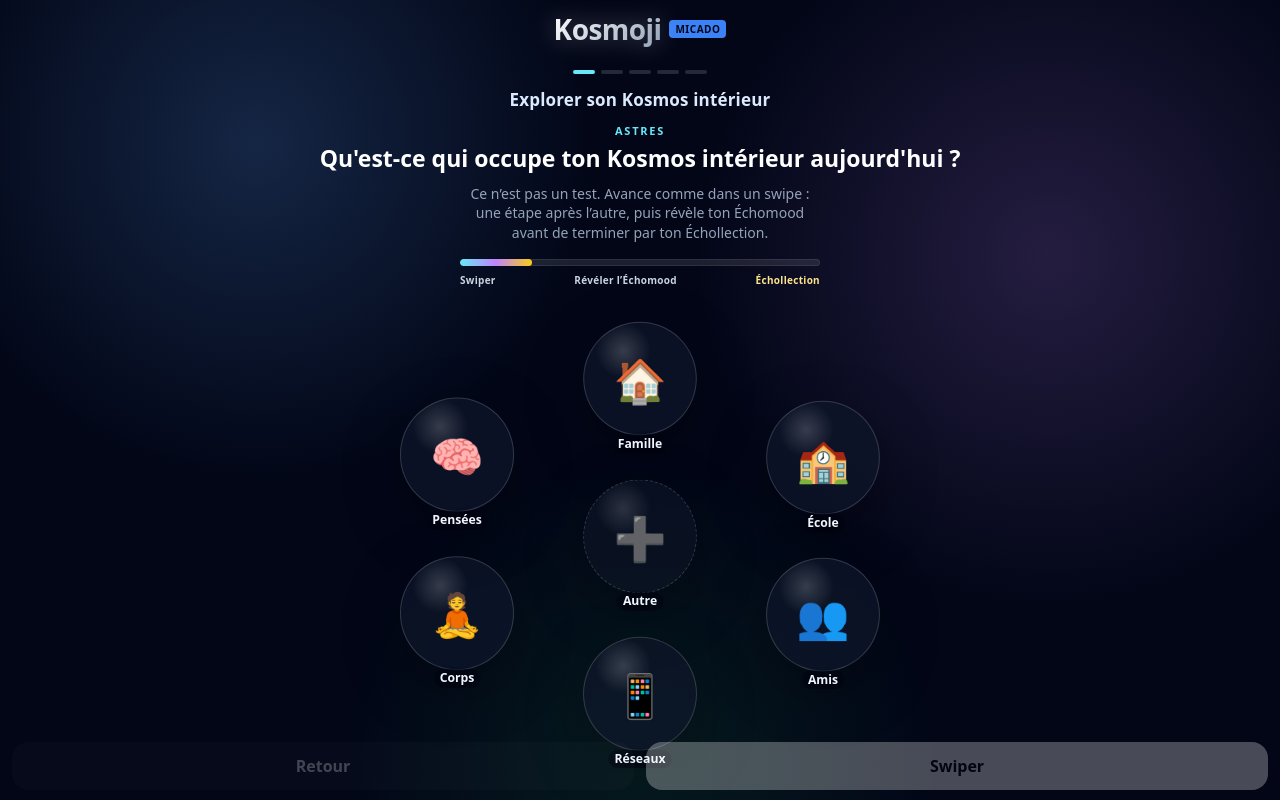
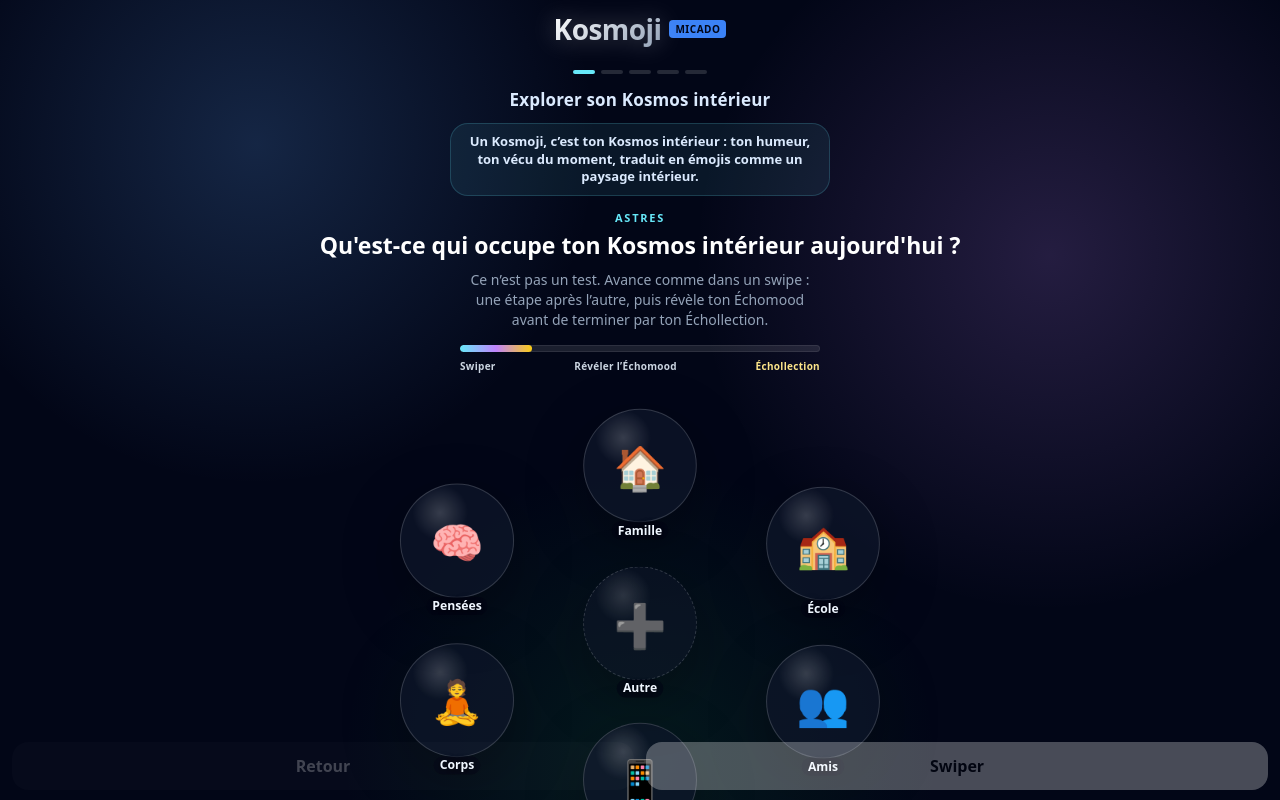
Before and after one commit to pierkiroule/echomood-micado, a React (Vite) app: page / in a window 1280 px wide. Built offline with nearby package versions, Linux system fonts and the light colour scheme.

Commit message:
Define Kosmoji and clarify prompts

```diff
--- a/src/App.jsx
+++ b/src/App.jsx
@@ -139,6 +139,7 @@
         {stepIndex === 0 && (
           <p className="home-subtitle">Explorer son Kosmos intérieur</p>
         )}
+        <p className="kosmoji-definition">Un Kosmoji, c’est ton Kosmos intérieur : ton humeur, ton vécu du moment, traduit en émojis comme un paysage intérieur.</p>
         <p className="kicker">{current.label}</p>
         <h1>{current.title}</h1>
         <p className="soft">Ce n’est pas un test. Avance comme dans un swipe : une étape après l’autre, puis révèle ton Échomood avant de terminer par ton Échollection.</p>
@@ -374,8 +375,8 @@
           {links.length === 0 && (
             <div className="question-card">
               <strong>Question pour en parler</strong>
-              <p className="question-main">Qu’est-ce qui te semble important dans ton Échomood aujourd’hui ?</p>
-              <p className="question-hint">Tu peux partir d’une bulle, d’un lien, ou simplement d’un mot qui reste.</p>
+              <p className="question-main">Si ton vécu du moment était un Kosmoji, il serait fait de quoi aujourd’hui ?</p>
+              <p className="question-hint">Tu peux partir d’une bulle, d’un lien, ou d’un mot qui décrit ton paysage intérieur.</p>
             </div>
           )}
 
@@ -947,7 +948,7 @@
 function getClearResonanceQuestionFromNodes(a, b, nodes) {
   const first = nodes.find(node => node.id === a) || { emoji: '•', label: 'Résonance' }
   const second = nodes.find(node => node.id === b) || { emoji: '•', label: 'Résonance' }
-  return `Entre ${first.emoji} ${first.label} et ${second.emoji} ${second.label}, qu’est-ce qui te parle le plus aujourd’hui ?`
+  return `Si ton vécu du moment était un Kosmoji, quel lien ferait-il entre ${first.emoji} ${first.label} et ${second.emoji} ${second.label} ?`
 }
 
 function getResonanceQuestionFromNodes(a, b, nodes, question) {
@@ -996,7 +997,7 @@
 function getClearResonanceQuestion(a, b, customItems) {
   const first = findNodeLabel(a, customItems)
   const second = findNodeLabel(b, customItems)
-  return `Entre ${first.emoji} ${first.label} et ${second.emoji} ${second.label}, qu’est-ce qui te parle le plus aujourd’hui ?`
+  return `Si ton vécu du moment était un Kosmoji, quel lien ferait-il entre ${first.emoji} ${first.label} et ${second.emoji} ${second.label} ?`
 }
 
 
--- a/src/index.css
+++ b/src/index.css
@@ -1290,3 +1290,16 @@
   font-size: 13px;
   line-height: 1.45;
 }
+
+.kosmoji-definition {
+  width: min(100%, 380px);
+  margin: 0 auto clamp(8px, 1.8vh, 14px);
+  padding: 9px 11px;
+  border: 1px solid rgba(103,232,249,.18);
+  border-radius: 18px;
+  background: rgba(103,232,249,.075);
+  color: #dbeafe;
+  font-size: clamp(11px, 3vw, 13px);
+  font-weight: 750;
+  line-height: 1.35;
+}
```
